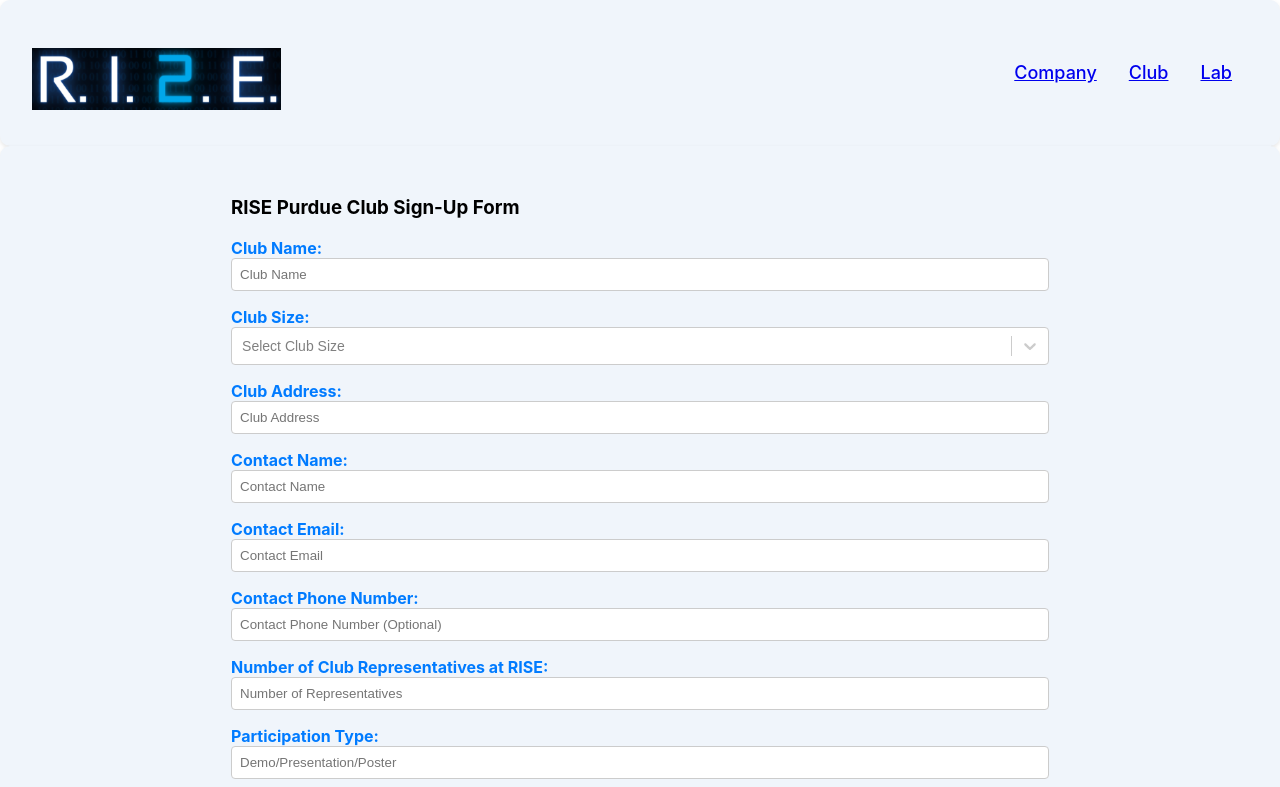
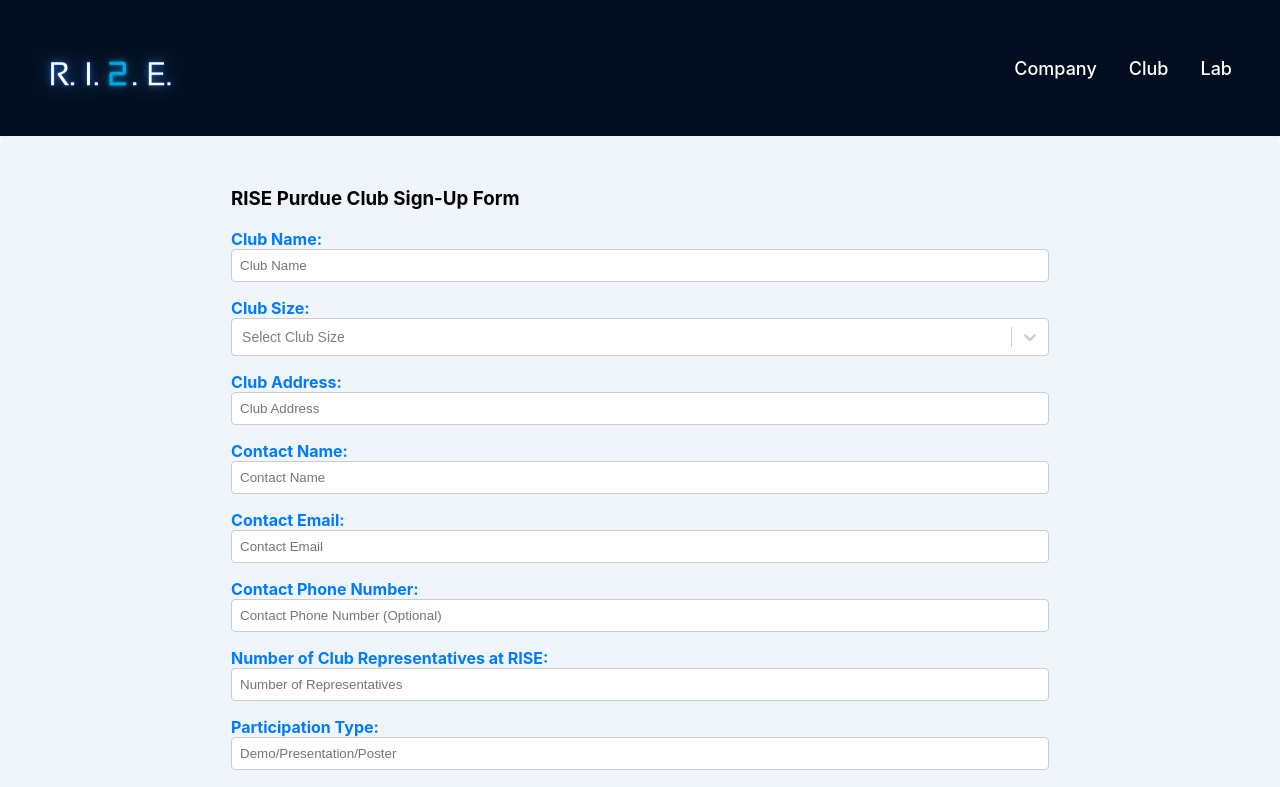
Before and after one commit to purdue-arc/FormDataApp, a React (Create React App) app: page /club in a window 1280 px wide. Shown: the top 787 px of the page. Built offline with nearby package versions, Linux system fonts and the light colour scheme.

Commit message:
QOL styling

```diff
--- a/src/Nav.css
+++ b/src/Nav.css
@@ -1,12 +1,10 @@
 .gpt3__navbar {
     display: flex;
     align-items: center;
-    background: #f0f5fb; /* Light blue background color */
+    background: rgb(2, 14, 31);
     padding: 2rem;
-    border-radius: 10px;
     box-shadow: 0 2px 4px rgba(0, 0, 0, 0.1);
 }
-
 .gpt3__navbar-links {
     flex: 1;
     display: flex;
@@ -19,7 +17,7 @@
 }
 
 .gpt3__navbar-links_logo img {
-    width: 35%;
+    width: 12vw;
     height: auto;
 }
 
--- a/src/Nav.jsx
+++ b/src/Nav.jsx
@@ -2,18 +2,18 @@
 import { Link } from 'react-router-dom';
 import { RiMenu3Line, RiCloseLine } from "react-icons/ri";
 import "./Nav.css";
-import logo from "./RISE-Logo.png"
+import logo from "./riselogo.png"
 
 const Menu = () => (
     <>
         <p>
-            <Link to="/company"> Company </Link>
+            <a style={{color:"#ffffff", textDecoration: "none"}}href="company">Company</a>
         </p>
         <p>
-            <Link to="/club"> Club </Link>
+            <a style={{color:"#ffffff", textDecoration: "none"}}href="club">Club</a>
         </p>
         <p>
-            <Link to="/lab"> Lab </Link>
+            <a style={{color:"#ffffff", textDecoration: "none"}}href="lab">Lab</a>
         </p>
     </>
 );
```
Also changed, not shown: src/riselogo.png (added).
